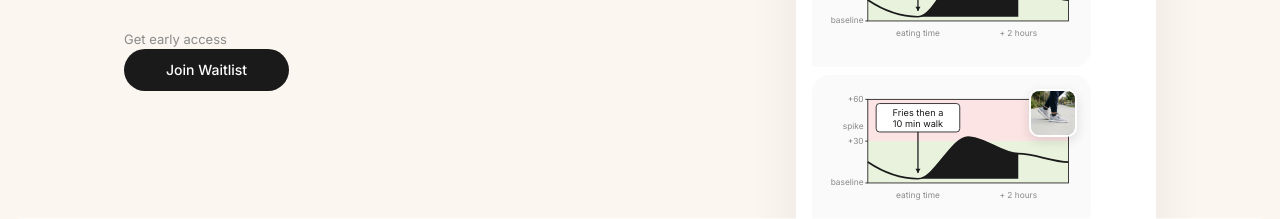
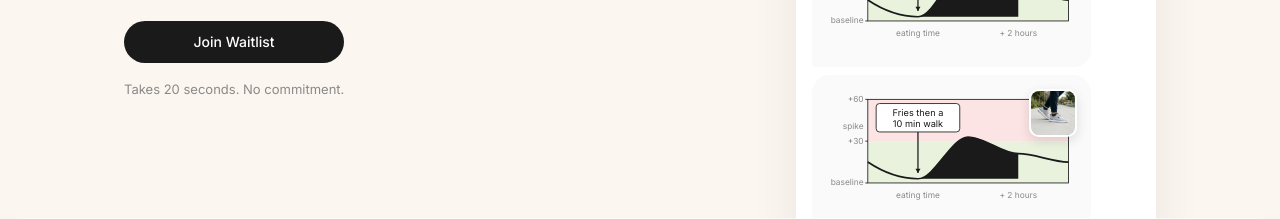
Before and after one commit to zayyanx/gluci-landing, a plain HTML site: page index.html in a window 1280 px wide. Shown: the part 581-800 px from the top of the page. Drawn offline with Linux system fonts and the light colour scheme.

Commit message:
Fix hero CTA layout and microcopy
Move microcopy below the button (was awkwardly above as a label), update text to 'Takes 20 seconds. No commitment.', and fix cta-grid to single column so button renders full width.

Co-Authored-By: Claude Sonnet 4.6 <noreply@anthropic.com>

```diff
--- a/index.html
+++ b/index.html
@@ -17,10 +17,10 @@
         <p class="eyebrow">THE GLUCOSE APP</p>
         <h1>See the spike <span class="italic-accent">before</span> you eat it.</h1>
         <p class="subhead">Snap a photo of any meal. Gluci predicts your glucose curve in seconds — no monitor, no bloodwork.</p>
-        <p class="microcopy">Get early access</p>
         <div class="cta-grid" id="hero-cta-grid">
           <a href="#final-cta" class="btn btn-primary" id="btn-waitlist-hero">Join Waitlist</a>
         </div>
+        <p class="microcopy">Takes 20 seconds. No commitment.</p>
       </div>
 
       <!-- iMessage Thread Mockup -->
--- a/styles.css
+++ b/styles.css
@@ -182,9 +182,9 @@ h3 {
 /* --- CTA Grid --- */
 .cta-grid {
   display: grid;
-  grid-template-columns: 1fr 1fr;
+  grid-template-columns: 1fr;
   gap: 10px;
-  max-width: 340px;
+  max-width: 220px;
 }
 
 .cta-grid .btn {
```
